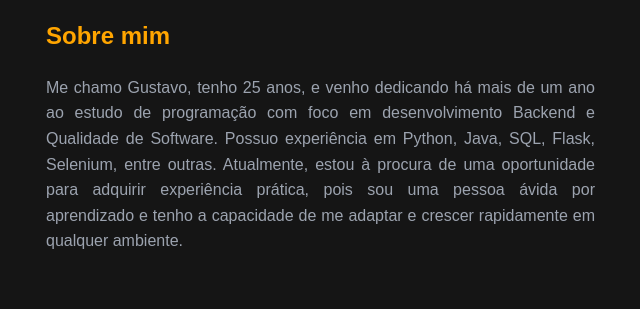
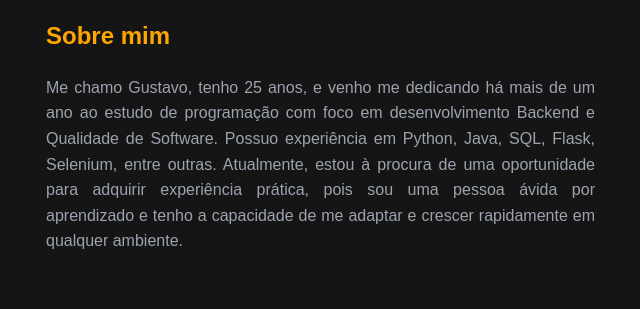
Before and after one commit to pinheir0g/portfolio-gustavo-pinheiro, a plain HTML site: page index.html in a window 1280 px wide. Shown: the part 620-929 px from the top of the page, 34-674 px from the left. Drawn offline with Linux system fonts and the light colour scheme.

Commit message:
Edit index

```diff
--- a/index.html
+++ b/index.html
@@ -57,7 +57,7 @@
       <div>
         <div class="sobre-content">
           <h2>Sobre mim</h2>
-          <p>Me chamo Gustavo, tenho 25 anos, e venho dedicando há mais de um ano ao estudo de programação com foco em desenvolvimento Backend e Qualidade de Software. Possuo experiência em Python, Java, SQL, Flask, Selenium, entre outras. Atualmente, estou à procura de uma oportunidade para adquirir experiência prática, pois sou uma pessoa ávida por aprendizado e tenho a capacidade de me adaptar e crescer rapidamente em qualquer ambiente.
+          <p>Me chamo Gustavo, tenho 25 anos, e venho me dedicando há mais de um ano ao estudo de programação com foco em desenvolvimento Backend e Qualidade de Software. Possuo experiência em Python, Java, SQL, Flask, Selenium, entre outras. Atualmente, estou à procura de uma oportunidade para adquirir experiência prática, pois sou uma pessoa ávida por aprendizado e tenho a capacidade de me adaptar e crescer rapidamente em qualquer ambiente.
           </p>
         </div>
         <div class="formacao">
```
